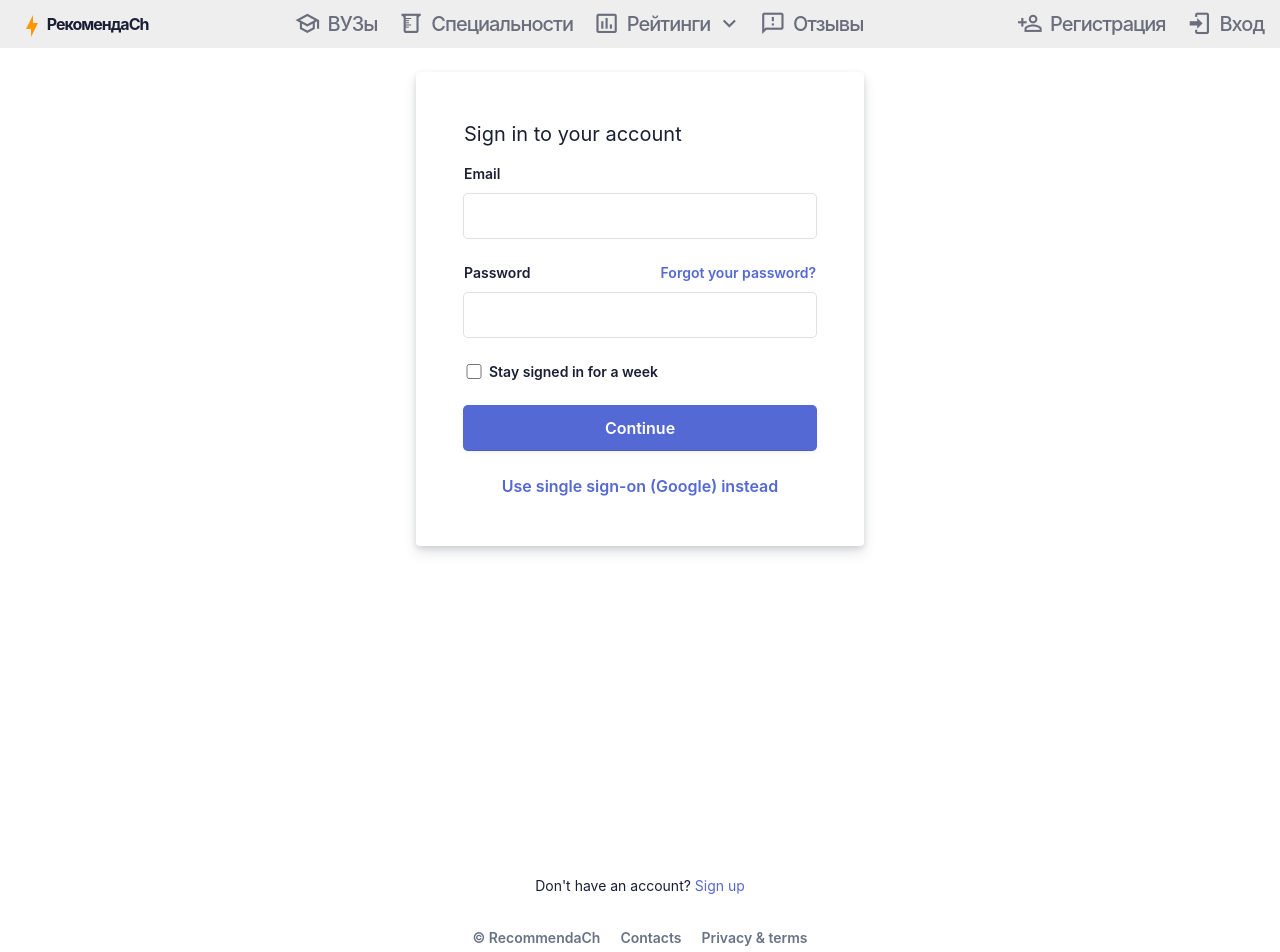
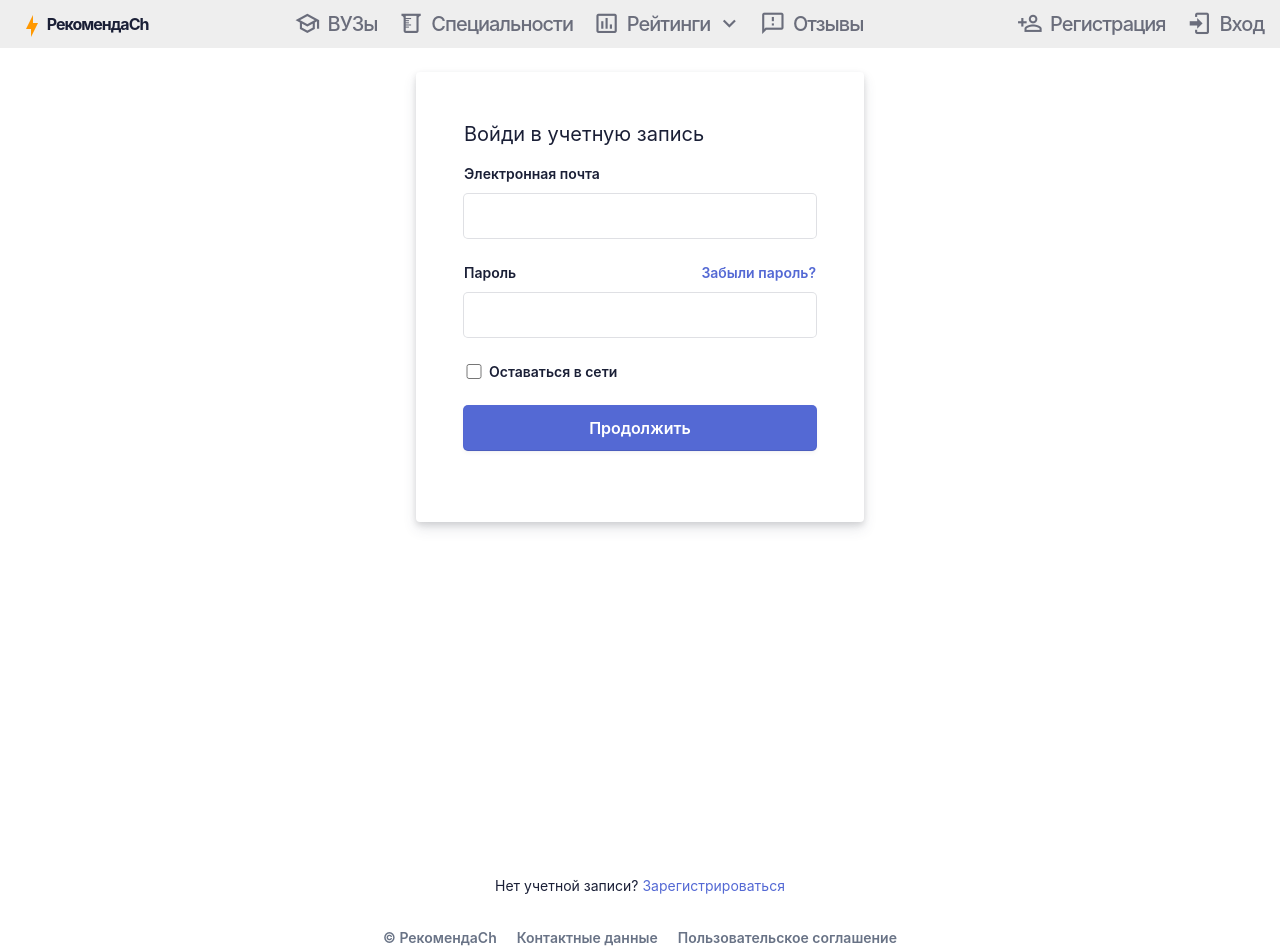
Before and after one commit to fenryux/recommendaCh, a Vue app: page / in a window 1280 px wide. Shown: the top 952 px of the page. Built offline with nearby package versions, Linux system fonts and the light colour scheme.

Commit message:
change field names to russian

```diff
--- a/src/components/Footer.vue
+++ b/src/components/Footer.vue
@@ -1,10 +1,10 @@
 <template>
     <div class="footer-link padding-top--24">
-        <span>Don't have an account? <router-link to="/sign-up">Sign up</router-link></span>
+        <span>Нет учетной записи? <router-link to="/sign-up">Зарегистрироваться</router-link></span>
         <div class="listing padding-top--24 padding-bottom--24 flex-flex center-center">
-            <span><router-link to="/">© RecommendaCh</router-link></span>
-            <span><router-link to="/contacts">Contacts</router-link></span>
-            <span><router-link to="/privacy">Privacy & terms</router-link></span>
+            <span><router-link to="/">© РекомендаCh</router-link></span>
+            <span><router-link to="/contacts">Контактные данные</router-link></span>
+            <span><router-link to="/privacy">Пользовательское соглашение</router-link></span>
         </div>
     </div>
 </template>
--- a/src/components/Navbar.vue
+++ b/src/components/Navbar.vue
@@ -48,7 +48,7 @@
 
 <style>
     .menu-item {
-        font-size: 14px;
+        font-size: 16px;
         height: fit-content;
         width: fit-content;
         letter-spacing: -1px;
--- a/src/views/SignInView.vue
+++ b/src/views/SignInView.vue
@@ -4,31 +4,28 @@
         <div class="formbg-outer">
             <div class="formbg">
                 <div class="formbg-inner padding-horizontal--48">
-                    <span class="padding-bottom--15">Sign in to your account</span>
+                    <span class="padding-bottom--15">Войди в учетную запись</span>
                     <form id="stripe-login">
                     <div class="field padding-bottom--24">
-                        <label for="email">Email</label>
+                        <label for="email">Электронная почта</label>
                         <input type="email" name="email" v-model="email">
                     </div>
                     <div class="field padding-bottom--24">
                         <div class="grid--50-50">
-                        <label for="password">Password</label>
+                        <label for="password">Пароль</label>
                         <div class="reset-pass">
-                            <router-link to="/forgot-password">Forgot your password?</router-link>
+                            <router-link to="/forgot-password">Забыли пароль?</router-link>
                         </div>
                         </div>
                         <input type="password" name="password">
                     </div>
                     <div class="field field-checkbox padding-bottom--24 flex-flex align-center">
                         <label for="checkbox">
-                        <input type="checkbox" name="checkbox"> Stay signed in for a week
+                        <input type="checkbox" name="checkbox"> Оставаться в сети
                         </label>
                     </div>
                     <div class="field padding-bottom--24">
-                        <input type="submit" name="submit" value="Continue">
-                    </div>
-                    <div class="field">
-                        <a class="ssolink" href="#">Use single sign-on (Google) instead</a>
+                        <input type="submit" name="submit" value="Продолжить">
                     </div>
                     </form>
                 </div>
--- a/src/views/SignUpView.vue
+++ b/src/views/SignUpView.vue
@@ -4,26 +4,26 @@
       <div class="formbg-outer">
         <div class="formbg">
           <div class="formbg-inner padding-horizontal--48">
-            <span class="padding-bottom--15">Sign up</span>
+            <span class="padding-bottom--15">Регистрация</span>
             <form id="stripe-signup" @submit.prevent="submitForm">
               <div class="field padding-bottom--24">
-                <label for="name">Name</label>
+                <label for="name">Имя</label>
                 <input type="text" id="name" v-model="name">
               </div>
               <div class="field padding-bottom--24">
-                <label for="email">Email</label>
+                <label for="email">Электронная почта</label>
                 <input type="email" id="email" v-model="email">
               </div>
               <div class="field padding-bottom--24">
-                <label for="password">Password</label>
+                <label for="password">Пароль</label>
                 <input type="password" id="password" v-model="password">
               </div>
               <div class="field padding-bottom--24">
-                <label for="confirm-pass">Confirm password</label>
+                <label for="confirm-pass">Подтверждение пароля</label>
                 <input type="password" id="confirm-pass" v-model="confirmPass">
               </div>
               <div class="field padding-bottom--24">
-                <input type="submit" id="submit" value="Continue">
+                <input type="submit" id="submit" value="Продолжить">
               </div>
             </form>
           </div>
```
